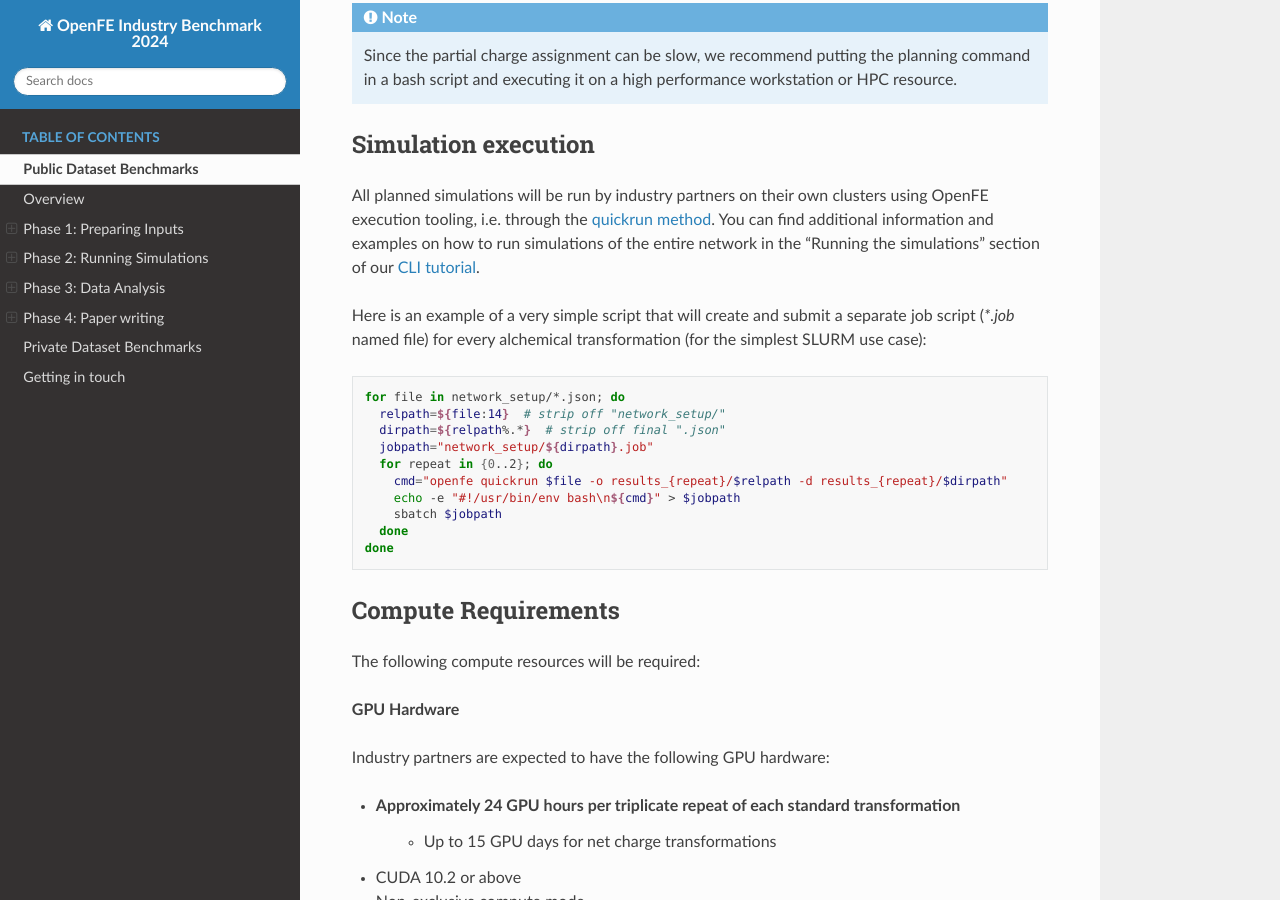
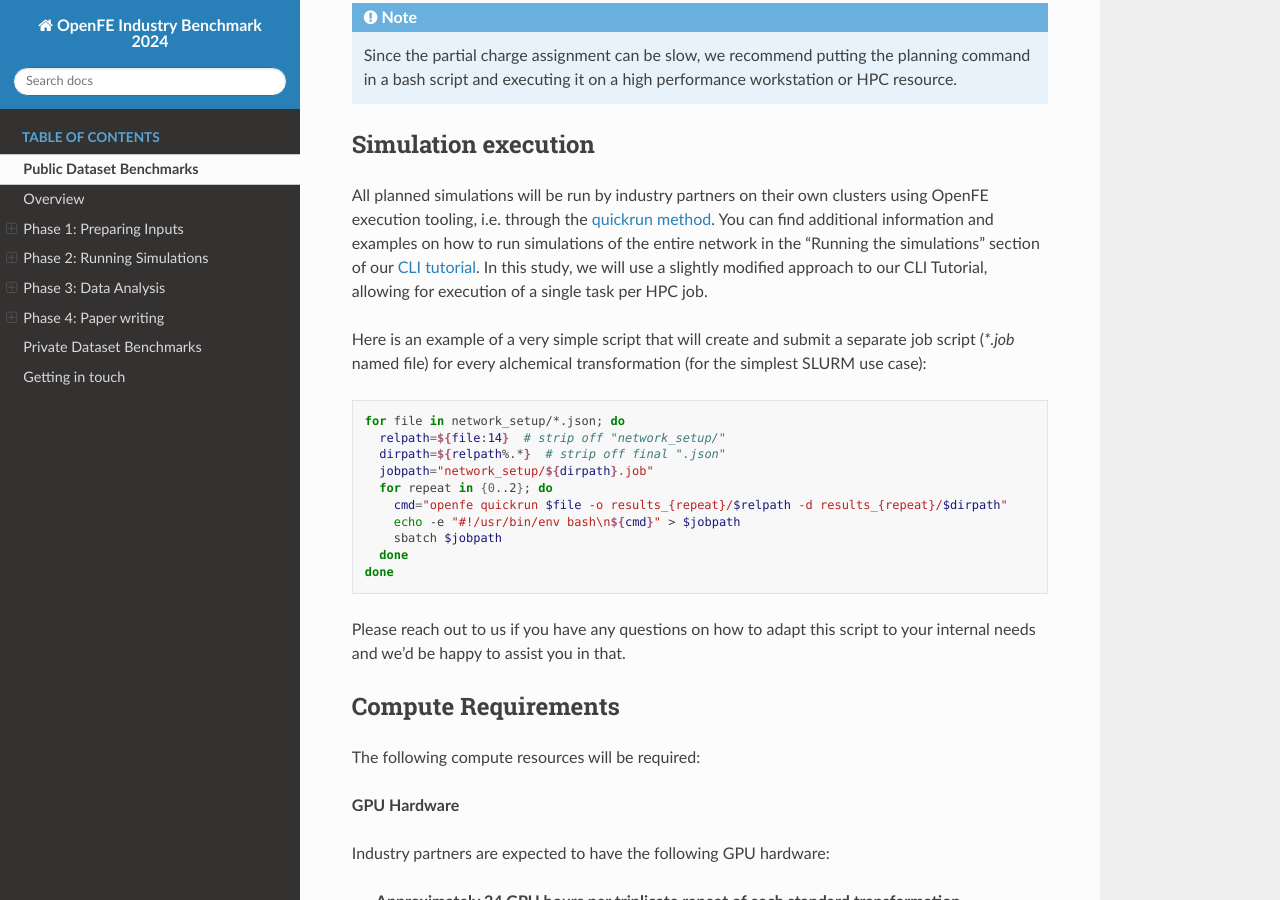
Before and after one commit to OpenFreeEnergy/IndustryBenchmarks2024, a Sphinx documentation site: the page built from docs/source/public/overview.rst, in a window 1280 px wide and 900 px high, scrolled down 4290 px. Built offline with Sphinx 7.4.7 and the Read the Docs theme 2.0.0, drawn with Linux system fonts in a browser that asks for light colours.

Commit message:
Addressing review comments

```diff
--- a/docs/source/public/overview.rst
+++ b/docs/source/public/overview.rst
@@ -171,6 +171,7 @@
 All planned simulations will be run by industry partners on their own clusters using OpenFE execution tooling,
 i.e. through the `quickrun method <https://docs.openfree.energy/en/latest/guide/execution/quickrun_execution.html>`_.
 You can find additional information and examples on how to run simulations of the entire network in the "Running the simulations" section of our `CLI tutorial <https://docs.openfree.energy/en/latest/tutorials/rbfe_cli_tutorial.html>`_.
+In this study, we will use a slightly modified approach to our CLI Tutorial, allowing for execution of a single task per HPC job.
 
 Here is an example of a very simple script that will create and submit a separate job script (`*.job` named file) for every alchemical transformation (for the simplest SLURM use case):
 
@@ -186,6 +187,8 @@
        sbatch $jobpath
      done
    done
+
+Please reach out to us if you have any questions on how to adapt this script to your internal needs and we'd be happy to assist you in that.
 
 Compute Requirements
 ====================
```
